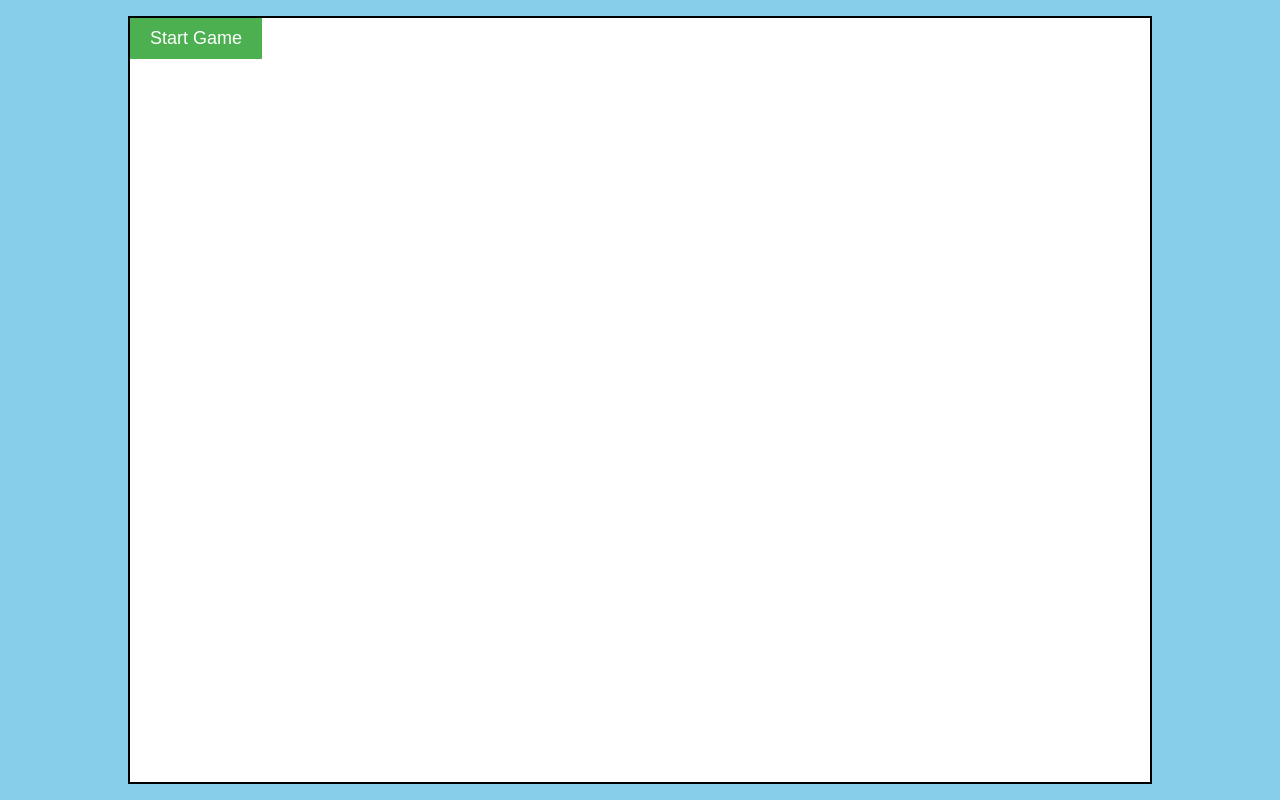
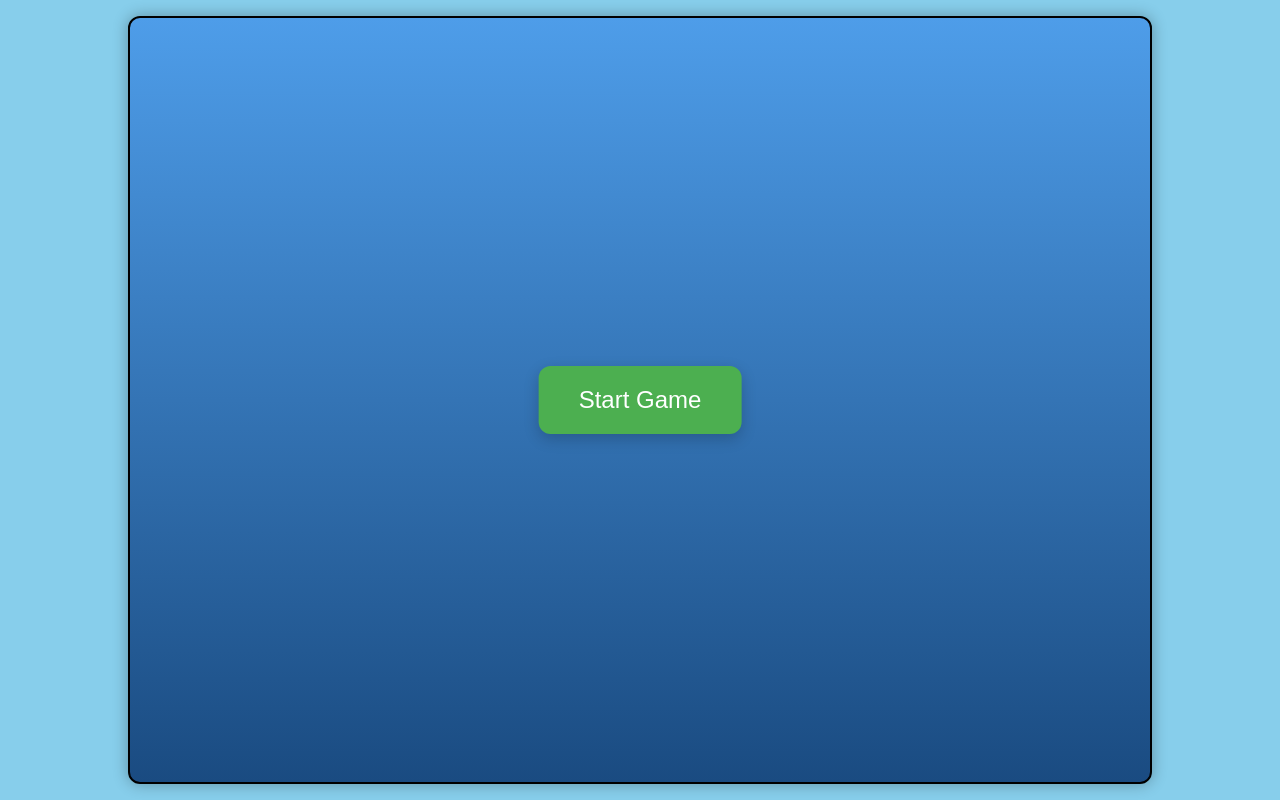
Before and after one commit to mdabhnx/sky-angel, a React (Vite) app: page / in a window 1280 px wide. Built offline with nearby package versions, Linux system fonts and the light colour scheme.

Commit message:
design imporved

```diff
--- a/src/App.tsx
+++ b/src/App.tsx
@@ -1,4 +1,5 @@
 import React, { useState, useEffect, useRef } from "react";
+import { getRandomNumber } from "./helpers/getRandomNumber";
 
 type GameObjectType = "parachute" | "star" | "cloud" | "bird";
 
@@ -29,7 +30,7 @@ const App: React.FC = () => {
   const startGame = () => {
     setIsGameStarted(true);
     setTimer(0);
-    setFuel(100);
+    setFuel(10);
     setStars(0);
     setGameObjects([]);
     setAircraftPosition({ top: 500, left: 512 });
@@ -52,6 +53,10 @@ const App: React.FC = () => {
     } else if (e.key === "ArrowRight" && left + 50 < container.width) {
       setAircraftPosition((prev) => ({ ...prev, left: prev.left + step }));
     }
+  };
+
+  const handleRetry = () => {
+    startGame();
   };
 
   useEffect(() => {
@@ -77,21 +82,23 @@ const App: React.FC = () => {
         ];
         const spawnType =
           spawnTypes[Math.floor(Math.random() * spawnTypes.length)];
+        console.log("spawnType", spawnType);
 
         const verticalPositions = {
-          cloud: [50, 150, 250],
-          bird: [100, 200, 300],
+          // Generate random y position for clouds and birds across the entire screen
+          cloud: getRandomNumber(0, containerHeight - 60), // Cloud's height is 60
+          bird: getRandomNumber(0, containerHeight - 40), // Bird's height is 40
         };
 
         const newObject: GameObject = {
           id: Date.now(),
-          x: containerWidth,
+          x: containerWidth + 50, // Ensure the object starts from off-screen (right side)
           y:
             spawnType === "cloud" || spawnType === "bird"
-              ? verticalPositions[spawnType][Math.floor(Math.random() * 3)]
+              ? verticalPositions[spawnType] // Random vertical position across the entire screen
               : spawnType === "parachute"
-              ? -50
-              : Math.random() * (containerHeight / 2),
+              ? -50 // Start above the screen for parachutes
+              : Math.random() * (containerHeight / 2), // Random fall for stars
           type: spawnType,
           width: spawnType === "cloud" ? 100 : 30,
           height: spawnType === "cloud" ? 60 : 30,
@@ -101,14 +108,15 @@ const App: React.FC = () => {
       }, 1000);
 
       const moveInterval = setInterval(() => {
-        setGameObjects((prev) =>
-          prev
-            .map((obj) => ({
-              ...obj,
-              x: obj.x - 5,
-              y: ["parachute", "star"].includes(obj.type) ? obj.y + 5 : obj.y,
-            }))
-            .filter((obj) => obj.x > -50 && obj.y < 768)
+        setGameObjects(
+          (prev) =>
+            prev
+              .map((obj) => ({
+                ...obj,
+                x: obj.x - 5, // Move left
+                y: ["parachute", "star"].includes(obj.type) ? obj.y + 5 : obj.y, // Add gravity effect to some objects
+              }))
+              .filter((obj) => obj.x > -50 && obj.y < 768) // Remove off-screen objects
         );
       }, 50);
 
@@ -138,7 +146,6 @@ const App: React.FC = () => {
                 aircraft.left + aircraft.width > objRect.left &&
                 aircraft.top < objRect.top + objRect.height &&
                 aircraft.top + aircraft.height > objRect.top;
-              console.log("colliding", colliding);
 
               if (colliding) {
                 switch (obj.type) {
@@ -180,8 +187,11 @@ const App: React.FC = () => {
   return (
     <div id="game-container" ref={gameContainerRef}>
       {!isGameStarted && !isGameOver && (
-        <button onClick={startGame}>Start Game</button>
+        <button onClick={startGame} className="start-game">
+          Start Game
+        </button>
       )}
+
       {isGameStarted && !isGameOver && (
         <>
           <div id="hud">
@@ -211,13 +221,21 @@ const App: React.FC = () => {
                 left: `${obj.x}px`,
                 width: `${obj.width}px`,
                 height: `${obj.height}px`,
-                borderRadius: obj.type === "star" ? "50%" : "0",
+                // borderRadius: obj.type === "star" ? "50%" : "0",
               }}
             />
           ))}
         </>
       )}
-      {isGameOver && <div>Game Over! Score: {stars}</div>}
+
+      {isGameOver && (
+        <div id="game-over">
+          <p>Game Over! Final Score: {stars}</p>
+          <button onClick={handleRetry} id="retry-button">
+            Retry
+          </button>
+        </div>
+      )}
     </div>
   );
 };
--- /dev/null
+++ b/src/helpers/getRandomNumber.tsx
@@ -0,0 +1,3 @@
+export function getRandomNumber(min: number = 50, max: number = 300): number {
+  return Math.floor(Math.random() * (max - min + 1)) + min;
+}
--- a/src/index.css
+++ b/src/index.css
@@ -11,30 +11,45 @@ body {
   height: 100vh;
   background-color: #87ceeb;
   margin: 0;
-  font-family: Arial, sans-serif;
+  font-family: "Arial", sans-serif;
+  overflow: hidden;
+}
+
+/* Flexbox container to center the button */
+.game-wrapper {
+  display: flex;
+  justify-content: center;
+  align-items: center;
+  width: 100%;
+  height: 100%;
+}
+
+button {
+  padding: 15px 30px;
+  font-size: 20px;
+  background-color: #4caf50;
+  color: white;
+  border: none;
+  border-radius: 12px;
+  cursor: pointer;
+  box-shadow: 0 5px 15px rgba(0, 0, 0, 0.2);
+  transition: all 0.3s ease;
+}
+
+button:disabled {
+  background-color: #ccc;
+  cursor: not-allowed;
 }
 
 #game-container {
   width: 1024px;
   height: 768px;
-  background: white;
+  background: linear-gradient(180deg, #4e9de9 0%, #1a4b81 100%);
   border: 2px solid #000;
   position: relative;
   overflow: hidden;
-}
-
-button {
-  padding: 10px 20px;
-  font-size: 18px;
-  background-color: #4caf50;
-  color: white;
-  border: none;
-  cursor: pointer;
-}
-
-button:disabled {
-  background-color: #ccc;
-  cursor: not-allowed;
+  box-shadow: 0 0 15px rgba(0, 0, 0, 0.3);
+  border-radius: 12px;
 }
 
 #aircraft {
@@ -45,6 +60,7 @@ button:disabled {
   width: 50px;
   height: 50px;
   background: url("/aircraft.png") no-repeat center/contain;
+  transition: transform 0.3s ease-in-out;
 }
 
 .cloud {
@@ -103,6 +119,7 @@ button:disabled {
   }
 }
 
+/* Stars */
 .star {
   position: absolute;
   top: -50px;
@@ -125,6 +142,99 @@ button:disabled {
   position: absolute;
   top: 10px;
   left: 10px;
+  font-size: 24px;
+  color: white;
+  background-color: rgba(0, 0, 0, 0.5);
+  padding: 12px;
+  border-radius: 12px;
+  box-shadow: 0 0 15px rgba(0, 0, 0, 0.5);
+  z-index: 9999;
+}
+
+#hud p {
+  margin: 5px 0;
+  font-weight: bold;
+}
+
+/* Game Over Screen */
+#game-over {
+  position: absolute;
+  top: 50%;
+  left: 50%;
+  transform: translate(-50%, -50%);
+  font-size: 36px;
+  color: white;
+  background-color: rgba(0, 0, 0, 0.8);
+  padding: 30px;
+  border-radius: 12px;
+  box-shadow: 0 0 20px rgba(0, 0, 0, 0.8);
+  text-align: center;
+  opacity: 0;
+  animation: fadeIn 0.5s ease-in-out forwards;
+}
+
+@keyframes fadeIn {
+  to {
+    opacity: 1;
+  }
+}
+
+#game-over button {
+  margin-top: 20px;
+  padding: 12px 25px;
   font-size: 20px;
-  color: black;
+  background-color: #ff6347;
+  color: white;
+  border: none;
+  border-radius: 8px;
+  cursor: pointer;
+  box-shadow: 0 5px 10px rgba(0, 0, 0, 0.3);
+  transition: all 0.3s ease;
 }
+
+#game-over button:hover {
+  background-color: #e55347;
+  transform: translateY(-2px);
+}
+
+#game-over button:active {
+  transform: translateY(1px);
+}
+
+#retry-button {
+  padding: 12px 25px;
+  font-size: 20px;
+  background-color: #ff6347;
+  color: white;
+  border: none;
+  border-radius: 12px;
+  cursor: pointer;
+  box-shadow: 0 5px 15px rgba(0, 0, 0, 0.2);
+  transition: all 0.3s ease;
+}
+
+#retry-button:hover {
+  background-color: #e55347;
+  transform: translateY(-2px);
+}
+
+#retry-button:active {
+  transform: translateY(1px);
+}
+/* Center the Start Game Button */
+.start-game {
+  position: absolute;
+  padding: 20px 40px;
+  font-size: 24px;
+  background-color: #4caf50;
+  color: white;
+  border: none;
+  border-radius: 12px;
+  cursor: pointer;
+  box-shadow: 0 5px 15px rgba(0, 0, 0, 0.2);
+  transition: all 0.3s ease;
+  text-align: center;
+  top: 50%;
+  left: 50%;
+  transform: translate(-50%, -50%);
+}
```
